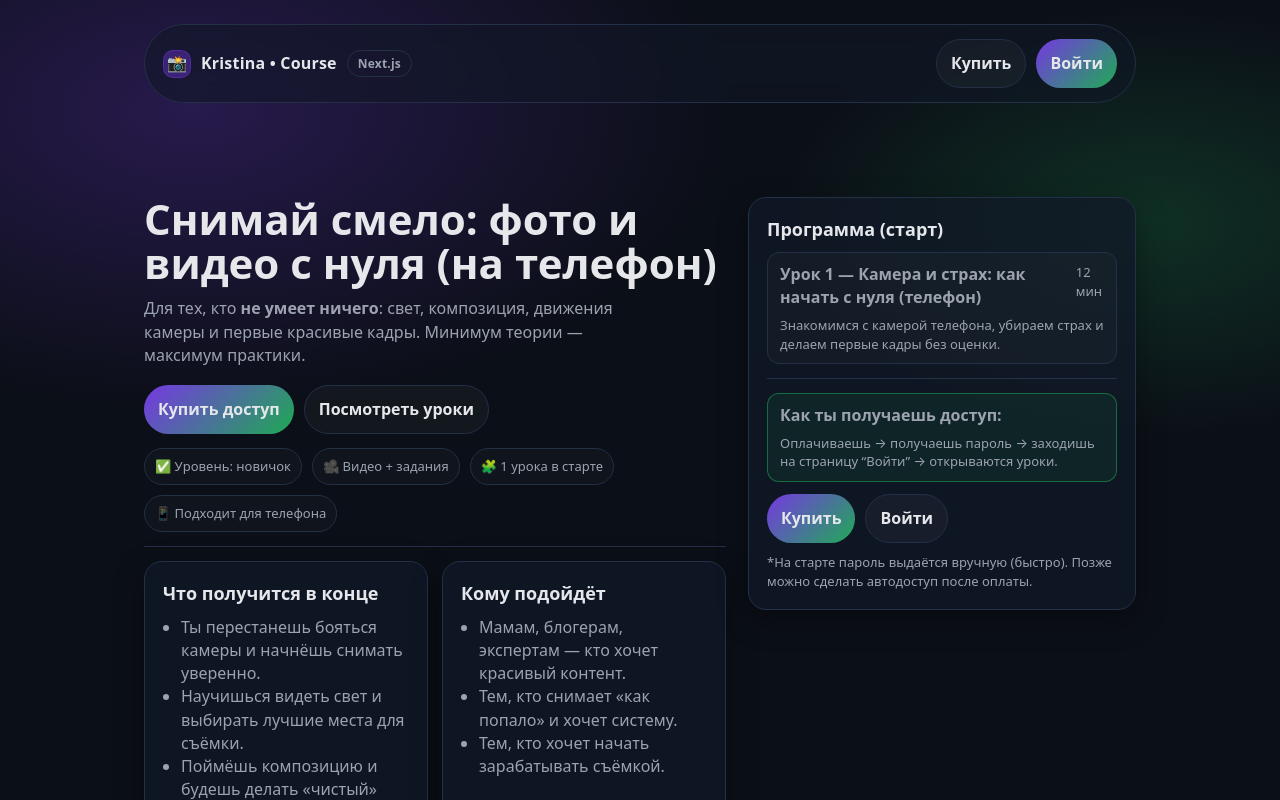
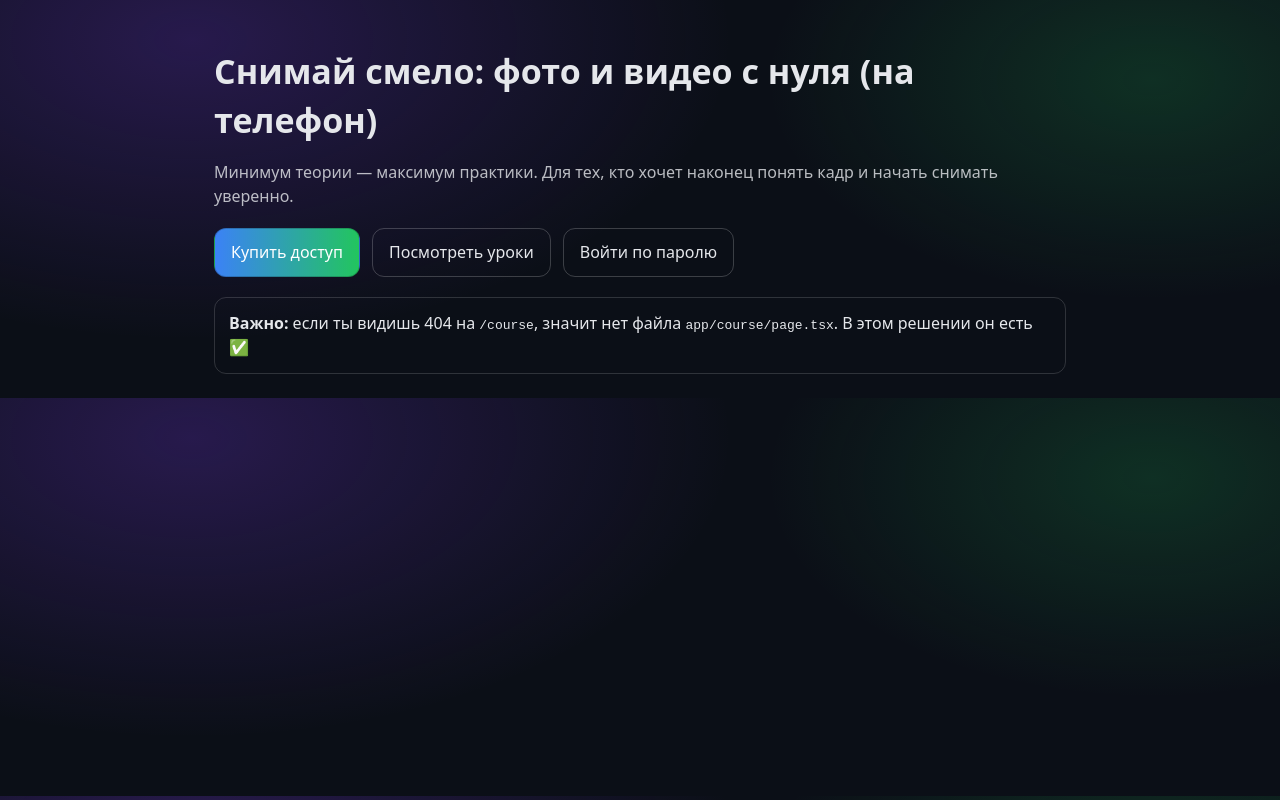
Before and after one commit to kristimslibreht-creator/photo-video-course-v2, a Next.js app: page / in a window 1280 px wide. Shown: the top 800 px of the page. Built offline with nearby package versions, Linux system fonts and the light colour scheme.

Commit message:
Update page.tsx

```diff
--- a/app/page.tsx
+++ b/app/page.tsx
@@ -1,93 +1,48 @@
 import Link from "next/link";
-import { Nav } from "../components/Nav";
-import { Footer } from "../components/Footer";
-import { COURSE_TITLE, lessons } from "../lib/course";
 
 export default function HomePage() {
   return (
-    <>
-      <Nav />
+    <main style={{ padding: 24, maxWidth: 900, margin: "0 auto" }}>
+      <h1 style={{ fontSize: 34, marginBottom: 8 }}>
+        Снимай смело: фото и видео с нуля (на телефон)
+      </h1>
 
-      <div className="container">
-        <div className="hero">
-          <div>
-            <h1 className="h1">{COURSE_TITLE}</h1>
-            <p className="lead">
-              Для тех, кто <b>не умеет ничего</b>: свет, композиция, движения камеры и первые красивые кадры.
-              Минимум теории — максимум практики.
-            </p>
+      <p style={{ opacity: 0.8, marginBottom: 20 }}>
+        Минимум теории — максимум практики. Для тех, кто хочет наконец понять кадр и начать снимать уверенно.
+      </p>
 
-            <div className="btnRow">
-              <Link className="btn btnPrimary" href="/buy">Купить доступ</Link>
-              <Link className="btn" href="/course">Посмотреть уроки</Link>
-            </div>
-
-            <div className="kpi">
-              <span className="chip">✅ Уровень: новичок</span>
-              <span className="chip">🎥 Видео + задания</span>
-              <span className="chip">🧩 {lessons.length} урока в старте</span>
-              <span className="chip">📱 Подходит для телефона</span>
-            </div>
-
-            <hr className="sep" />
-
-            <div className="grid2">
-              <div className="card">
-                <h3 className="sectionTitle">Что получится в конце</h3>
-                <ul className="list">
-                  <li>Ты перестанешь бояться камеры и начнёшь снимать уверенно.</li>
-                  <li>Научишься видеть свет и выбирать лучшие места для съёмки.</li>
-                  <li>Поймёшь композицию и будешь делать «чистый» кадр.</li>
-                  <li>Снимешь мини-проект и получишь основу для портфолио.</li>
-                </ul>
-              </div>
-              <div className="card">
-                <h3 className="sectionTitle">Кому подойдёт</h3>
-                <ul className="list">
-                  <li>Мамам, блогерам, экспертам — кто хочет красивый контент.</li>
-                  <li>Тем, кто снимает «как попало» и хочет систему.</li>
-                  <li>Тем, кто хочет начать зарабатывать съёмкой.</li>
-                </ul>
-              </div>
-            </div>
-          </div>
-
-          <div className="card">
-            <h3 className="sectionTitle">Программа (старт)</h3>
-            <div className="grid" style={{marginTop:10}}>
-              {lessons.map((l) => (
-                <div key={l.slug} className="notice">
-                  <div style={{display:"flex",justifyContent:"space-between",gap:10}}>
-                    <b>{l.title}</b>
-                    <span className="small">{l.duration}</span>
-                  </div>
-                  <div className="small" style={{marginTop:6}}>{l.summary}</div>
-                </div>
-              ))}
-            </div>
-
-            <hr className="sep" />
-
-            <div className="notice noticeOk">
-              <b>Как ты получаешь доступ:</b>
-              <div className="small" style={{marginTop:6}}>
-                Оплачиваешь → получаешь пароль → заходишь на страницу “Войти” → открываются уроки.
-              </div>
-            </div>
-
-            <div style={{marginTop:12}} className="btnRow">
-              <Link className="btn btnPrimary" href="/buy">Купить</Link>
-              <Link className="btn" href="/login">Войти</Link>
-            </div>
-
-            <div className="small" style={{marginTop:10}}>
-              *На старте пароль выдаётся вручную (быстро). Позже можно сделать автодоступ после оплаты.
-            </div>
-          </div>
-        </div>
+      <div style={{ display: "flex", gap: 12, flexWrap: "wrap", marginBottom: 20 }}>
+        <Link href="/buy" style={btnPrimary}>Купить доступ</Link>
+        <Link href="/course" style={btn}>Посмотреть уроки</Link>
+        <Link href="/login?next=%2Fcourse" style={btn}>Войти по паролю</Link>
       </div>
 
-      <Footer />
-    </>
+      <div style={card}>
+        <b>Важно:</b> если ты видишь 404 на <code>/course</code>, значит нет файла{" "}
+        <code>app/course/page.tsx</code>. В этом решении он есть ✅
+      </div>
+    </main>
   );
 }
+
+const btn: React.CSSProperties = {
+  display: "inline-block",
+  padding: "12px 16px",
+  borderRadius: 12,
+  border: "1px solid rgba(255,255,255,0.2)",
+  textDecoration: "none",
+};
+
+const btnPrimary: React.CSSProperties = {
+  ...btn,
+  border: "1px solid rgba(0,0,0,0.2)",
+  background: "linear-gradient(90deg,#3b82f6,#22c55e)",
+  color: "white",
+};
+
+const card: React.CSSProperties = {
+  marginTop: 16,
+  padding: 14,
+  borderRadius: 12,
+  border: "1px solid rgba(255,255,255,0.15)",
+};
```
